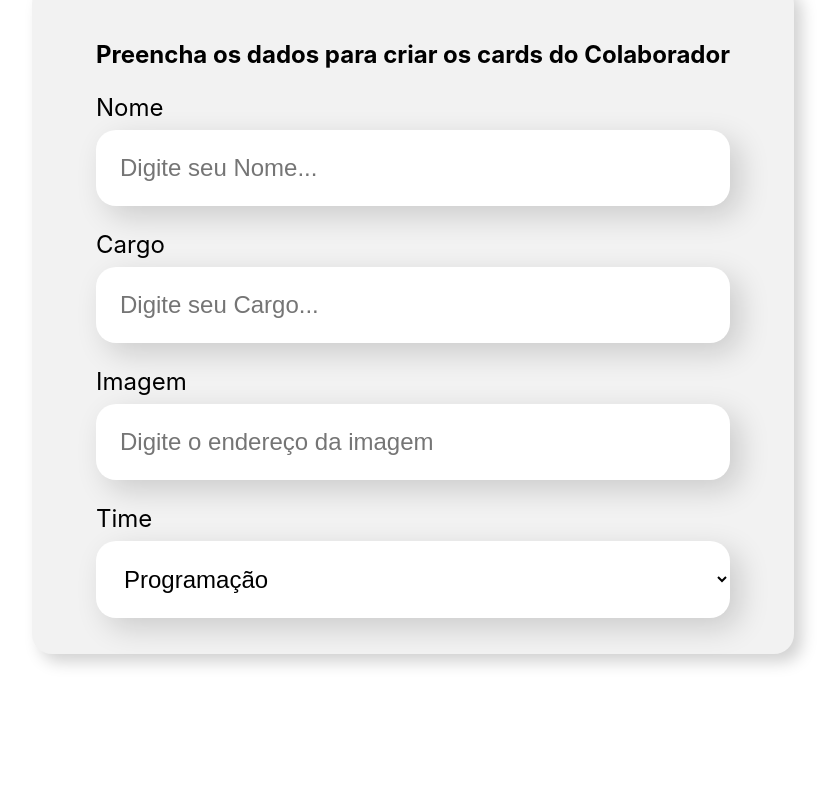
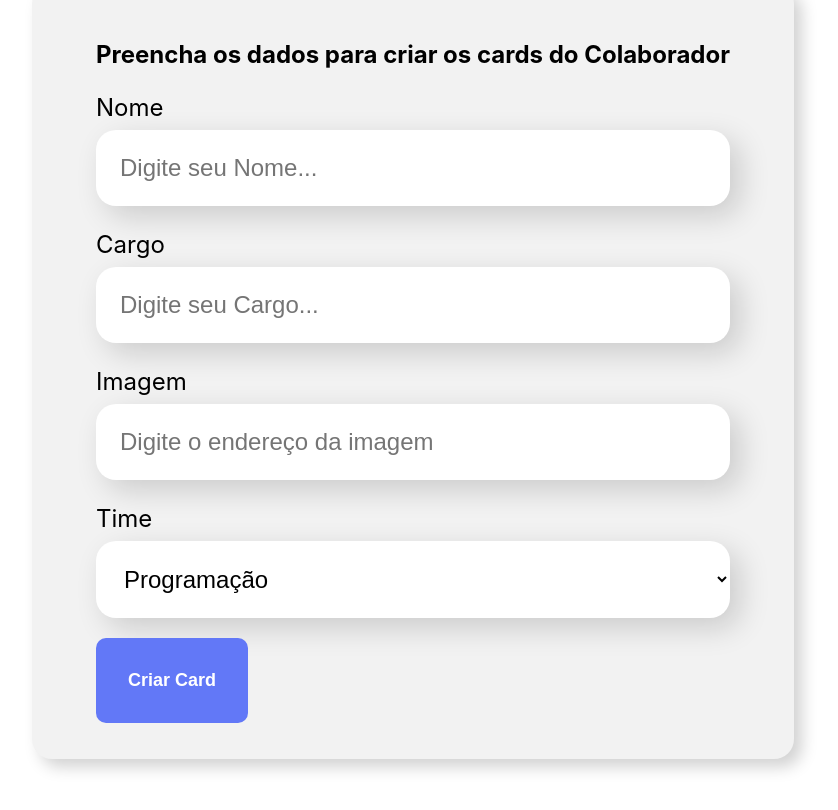
Before and after one commit to DaveSongnata/organo, a React (Create React App) app: page / in a window 1280 px wide. Shown: the part 288-1098 px from the top of the page, without its empty margins (227-1065 px from the left). Before the commit the page ends 1022 px from the top, so only its background shows below. Built offline with nearby package versions, Linux system fonts and the light colour scheme.

Commit message:
feat: botao

```diff
--- /dev/null
+++ b/src/components/Botao/Botao.css
@@ -0,0 +1,20 @@
+.botao {
+    margin-top: 20px;
+    background-color: #6278f7;
+    border-radius: 10px;
+    font-weight: 700;
+    font-size: 18px;
+    padding: 32px;
+    border: none;
+    cursor: pointer;
+    color: #FFF;
+
+
+
+}
+
+
+.botao:hover{
+    color: #95ffd4;
+
+}
--- /dev/null
+++ b/src/components/Botao/index.js
@@ -0,0 +1,15 @@
+import './Botao.css'
+
+
+const Botao = (props) => {
+
+    return (
+        <button className ="botao">
+            {props.texto}
+        </button>
+
+    )
+
+}
+
+export default Botao
--- a/src/components/Formulario/index.js
+++ b/src/components/Formulario/index.js
@@ -1,5 +1,6 @@
 import CampoTexto from '../CampoTexto'
 import ListaSuspensa from '../ListaSuspensa'
+import Botao from '../Botao'
 import './Formulario.css'
 const Formulario = () => {
 
@@ -13,15 +14,24 @@
             'Inovação e Gestão',
         ]
 
+        var i = 0;
+const aoSalvar = (evento) => {
+i = i+1;
+        console.log('thanx'+i)
+
+        evento.preventDefault()
+
+}
 
     return (
         <section className = "formulario">
-            <form>
+            <form onSubmit = {aoSalvar} >
                 <h2>Preencha os dados para criar os cards do Colaborador</h2>
                 <CampoTexto label="Nome" placeholder="Digite seu Nome..." />
                 <CampoTexto label="Cargo" placeholder="Digite seu Cargo..." />
                 <CampoTexto label="Imagem" placeholder="Digite o endereço da imagem" />
                 <ListaSuspensa label = "Time" itens = {times}/>
+                <Botao texto = "Criar Card"/>
             </form>
         </section>
 
```
